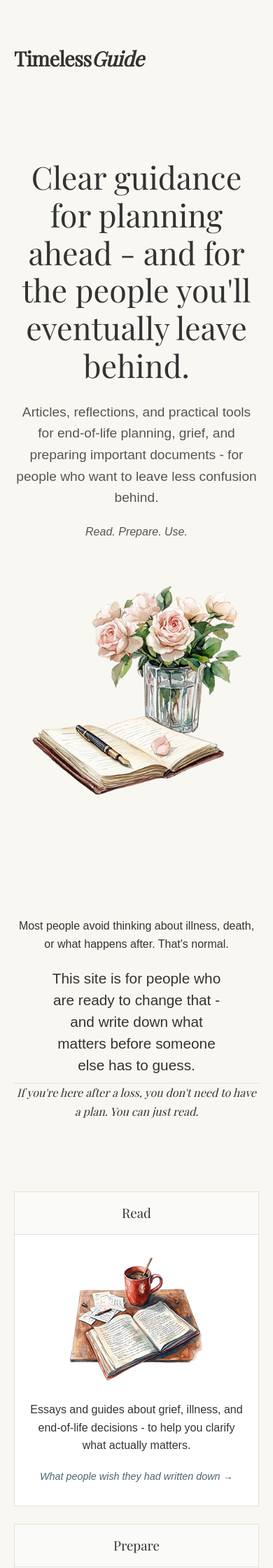
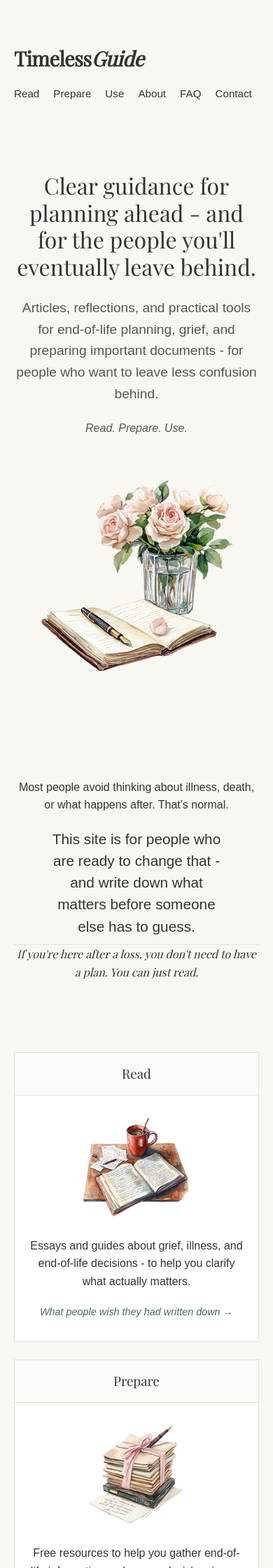
Before and after one commit to timelessguide/timeless, a Jekyll site: the page built from index.html, in a window 390 px wide. Shown: the top 2240 px of the page at 70% size. Built offline with Jekyll 4.4.1, drawn with Linux system fonts in a browser that asks for light colours; some web fonts are replaced; comment, search, counter and statistics services are not loaded; some of the changed text lies outside the part shown.

Commit message:
Update style.css

```diff
--- a/assets/css/style.css
+++ b/assets/css/style.css
@@ -268,14 +268,131 @@ em {
 
 /* --- Responsive Styling --- */
 @media (max-width: 768px) {
-    .hero, .card-grid, .comparison-grid, .bio-section {
-        grid-template-columns: 1fr;
+
+    /* --- Navigation --- */
+    .nav-container {
         flex-direction: column;
-        text-align: center;
+        align-items: flex-start;
+        gap: 16px;
     }
 
     .nav-links {
-        display: none; /* Usually you'd add a hamburger menu here */
+        display: flex;
+        flex-wrap: wrap;
+        gap: 12px 20px;
+        padding: 0;
+    }
+
+    .nav-links li {
+        font-size: 0.85rem;
+    }
+
+    /* --- Homepage layout --- */
+    .hero {
+        flex-direction: column;
+        text-align: center;
+        padding: 40px 20px;
+    }
+
+    .hero-content h1 {
+        font-size: 2rem;
+    }
+
+    .hero-image {
+        width: 100%;
+        max-width: 320px;
+        margin: 0 auto;
+    }
+
+    .card-grid {
+        grid-template-columns: 1fr;
+    }
+
+    .comparison-grid {
+        grid-template-columns: 1fr;
+    }
+
+    .bio-section {
+        flex-direction: column;
+        text-align: center;
+        padding: 40px 20px;
+        gap: 30px;
+    }
+
+    .bio-image img {
+        width: 180px;
+    }
+
+    /* --- Archive / Read page --- */
+    .horizontal-card {
+        flex-direction: column;
+        align-items: flex-start;
+        gap: 16px;
+        padding: 20px;
+    }
+
+    .card-thumb {
+        flex: 0 0 auto;
+        width: 100%;
+    }
+
+    .card-thumb img {
+        width: 100%;
+        max-height: 180px;
+        object-fit: cover;
+    }
+
+    .btn-sage {
+        float: none;
+        display: inline-block;
+        margin-top: 12px;
+    }
+
+    /* --- Post / Article pages --- */
+    .post-title {
+        font-size: 2rem;
+    }
+
+    .post-featured-image img {
+        width: 100%;
+        max-width: 100%;
+        height: auto;
+    }
+
+    .post-navigation {
+        flex-direction: column;
+        gap: 16px;
+    }
+
+    .nav-box, .nav-box.next {
+        width: 100%;
+        text-align: left;
+    }
+
+    /* --- About page --- */
+    .about-values {
+        grid-template-columns: 1fr;
+    }
+
+    /* --- Use / Product page --- */
+    .product-grid {
+        grid-template-columns: 1fr;
+    }
+
+    /* --- Global image safety --- */
+    img {
+        max-width: 100%;
+        height: auto;
+    }
+
+    .card-body img {
+        width: 100%;
+        max-width: 160px;
+    }
+
+    /* --- Filter grid on Read page --- */
+    .filter-grid {
+        grid-template-columns: 1fr;
     }
 }
 
```
